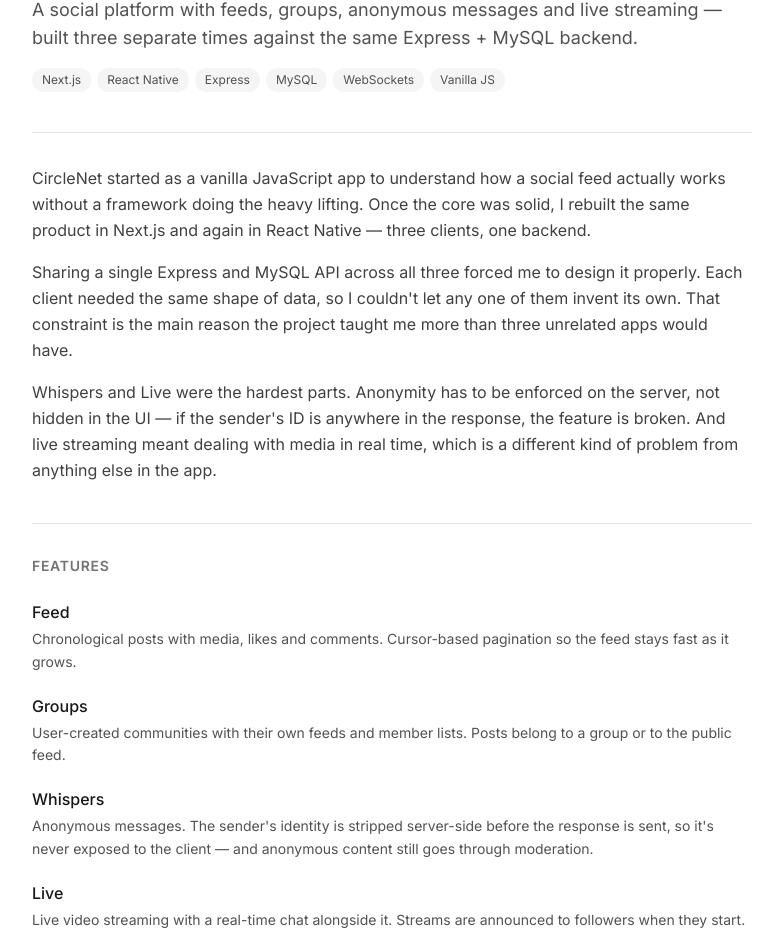
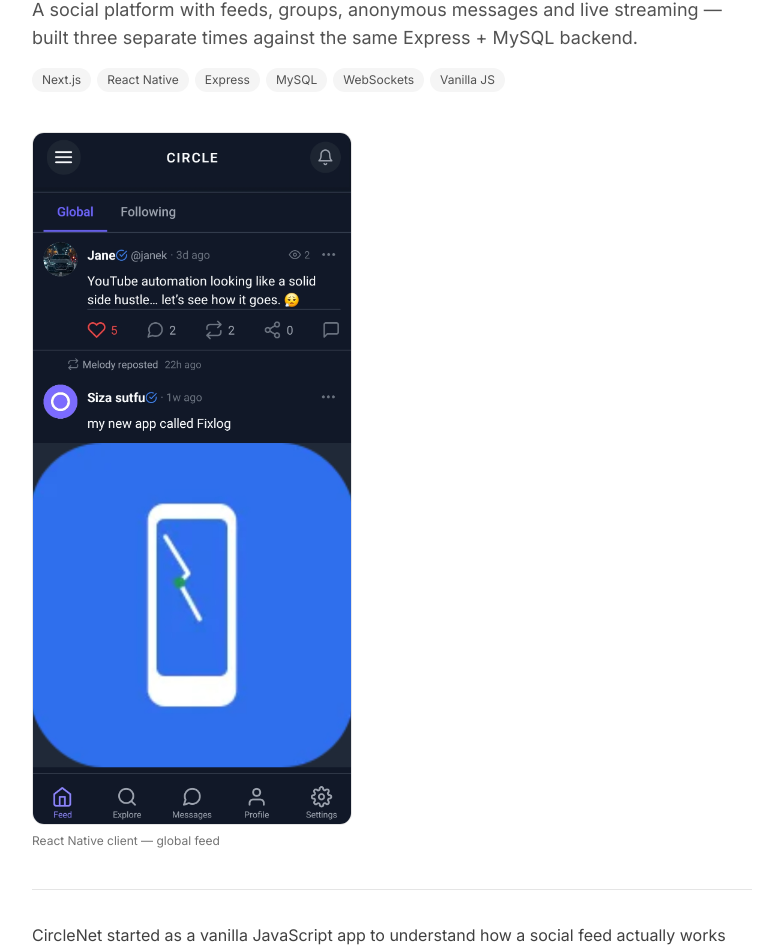
Before and after one commit to Sizasutfu/siza-portfolio, a Next.js app: page /projects/circlenet in a window 1280 px wide. Shown: the part 272-1224 px from the top of the page, without its empty margins (248-1031 px from the left). Built offline with nearby package versions, Linux system fonts and the light colour scheme.

Commit message:
Add projects screenshots

```diff
--- a/src/app/projects/[slug]/page.tsx
+++ b/src/app/projects/[slug]/page.tsx
@@ -1,6 +1,7 @@
 import type { Metadata } from "next";
 import { notFound } from "next/navigation";
 import Link from "next/link";
+import Image from "next/image";
 import { projects } from "@/data/projects";
 
 export function generateStaticParams() {
@@ -67,6 +68,36 @@
         </div>
       </header>
 
+      {project.screenshots && project.screenshots.length > 0 && (
+        <section>
+          <div
+            className={`grid gap-6 ${
+              project.screenshots.length > 1 ? "sm:grid-cols-2" : "max-w-xs"
+            }`}
+          >
+            {project.screenshots.map((shot) => (
+              <figure key={shot.src} className="space-y-2">
+                <div className="relative aspect-[9/19.5] overflow-hidden rounded-xl border border-neutral-200 dark:border-neutral-800">
+                  <Image
+                    src={shot.src}
+                    alt={shot.alt}
+                    fill
+                    sizes="(max-width: 640px) 100vw, 320px"
+                    className="object-cover object-top"
+                    priority
+                  />
+                </div>
+                {shot.caption && (
+                  <figcaption className="text-xs text-neutral-500 dark:text-neutral-400">
+                    {shot.caption}
+                  </figcaption>
+                )}
+              </figure>
+            ))}
+          </div>
+        </section>
+      )}
+
       {project.body && project.body.length > 0 && (
         <div className="space-y-4 border-t border-neutral-200 pt-8 dark:border-neutral-800">
           {project.body.map((paragraph, i) => (
--- a/src/data/projects.ts
+++ b/src/data/projects.ts
@@ -1,12 +1,19 @@
 export type ProjectLink = { label: string; href: string };
 
 export type ProjectFeature = { name: string; detail: string };
+
+export type ProjectScreenshot = {
+  src: string;
+  alt: string;
+  caption?: string;
+};
 
 export type Project = {
   slug: string;
   title: string;
   description: string;
   features?: ProjectFeature[];
+  screenshots?: ProjectScreenshot[];
   body?: string[];
   tags: string[];
   year: string;
@@ -20,6 +27,13 @@
     title: "CircleNet",
     description:
       "A social platform with feeds, groups, anonymous messages and live streaming — built three separate times against the same Express + MySQL backend.",
+    screenshots: [
+      {
+        src: "/projects/circlenet-mobile.jpg",
+        alt: "CircleNet mobile app showing the global feed with posts, likes and reposts",
+        caption: "React Native client — global feed",
+      },
+    ],
     features: [
       {
         name: "Feed",
@@ -82,11 +96,18 @@
     title: "FixLog",
     description:
       "A repair log for the phones I fix — devices, faults, parts and turnaround. I use it daily.",
+    screenshots: [
+      {
+        src: "/projects/fixlog.jpg",
+        alt: "FixLog showing a list of completed phone repairs with device, fault, fix and price",
+        caption: "The repair list — device, fault, fix and amount for each job",
+      },
+    ],
     features: [
       {
-        name: "Device records",
+        name: "Repair log",
         detail:
-          "Model, fault description and repair notes for each job, searchable by customer or device.",
+          "Every job in one list — device, reported fault, what the fix was, and what it cost. Newest first.",
       },
       {
         name: "Status tracking",
```
Also changed, not shown: public/projects/circlenet-mobile.jpg (added), public/projects/fixlog.jpg (added).
